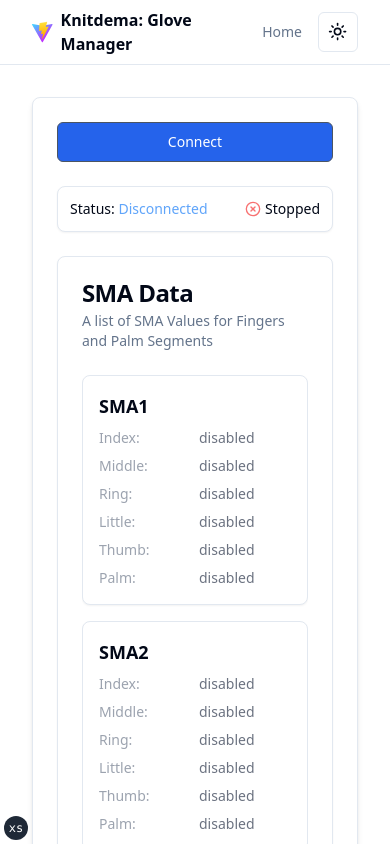
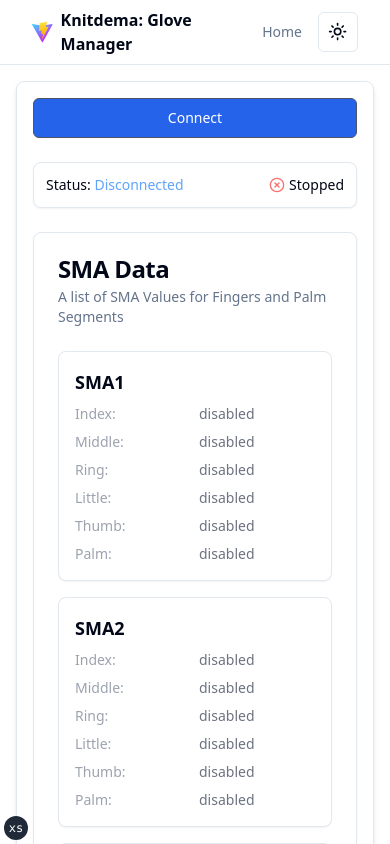
Before and after one commit to HybridBodyLab/knitdema-ble-app, a React (Vite) app: page / in a window 390 px wide. Shown: the top 844 px of the page. Built offline with nearby package versions, Linux system fonts and the light colour scheme.

Commit message:
refactor: Enhance layout and styling in BleGUI component; update auto-stop timer duration

```diff
--- a/src/components/ble-gui.tsx
+++ b/src/components/ble-gui.tsx
@@ -195,9 +195,11 @@ const BleGUI: React.FC = () => {
 	}
 
 	return (
-		<div className="flex min-h-screen flex-col items-center p-8">
-			<Card className="w-full max-w-3xl rounded-lg p-6 text-white shadow-md">
-				<div className="mb-6 flex flex-col items-center justify-between space-y-4 sm:flex-row sm:space-y-0">
+		<div className="flex min-h-screen flex-col items-center p-4 sm:p-8">
+			<Card className="w-full max-w-3xl rounded-lg p-4 text-white shadow-md sm:p-6">
+				<div className="flex flex-col space-y-4">
+					{/* Connection Button */}
+					<div className="w-full">
 						<Button
 							onClick={isConnected ? handleDisconnect : connectToBle}
 							className={`w-full rounded-md border border-gray-600 px-4 py-2 text-white sm:w-auto ${
@@ -208,8 +210,13 @@ const BleGUI: React.FC = () => {
 						>
 							{isConnected ? "Disconnect" : "Connect"}
 						</Button>
+					</div>
+
+					{/* Controls Section */}
 					{isConnected && (
-						<div className="flex items-center space-x-4">
+						<div className="flex flex-col space-y-4">
+							{/* Control Buttons */}
+							<div className="grid grid-cols-2 gap-3 sm:flex sm:flex-row sm:space-x-4">
 								<Button
 									onClick={handleStartBoard}
 									className="rounded-md border border-gray-600 bg-green-600 px-4 py-2 text-white hover:bg-green-700"
@@ -224,10 +231,15 @@ const BleGUI: React.FC = () => {
 								>
 									Stop Board
 								</Button>
+							</div>
+
+							{/* Timer Display */}
 							{isRunning && (
-								<div className="flex items-center space-x-2">
-									<span className="text-sm font-medium">Auto-stop in:</span>
-									<span className="font-mono text-lg font-bold">
+								<div className="flex items-center justify-center space-x-3 rounded-lg bg-gray-800/50 p-3 sm:justify-start">
+									<span className="text-sm font-medium text-gray-300">
+										Auto-stop in:
+									</span>
+									<span className="rounded-md bg-gray-900/50 px-3 py-1 font-mono text-xl font-bold">
 										{remainingTime}
 									</span>
 								</div>
@@ -235,11 +247,15 @@ const BleGUI: React.FC = () => {
 						</div>
 					)}
 				</div>
+
+				{/* Status and Table */}
+				<div className="mt-6">
 					<StatusPanel
 						connectionStatus={connectionStatus}
 						isRunning={isRunning}
 						errorMessage={errorMessage}
 					/>
+				</div>
 				<div className="mt-6">
 					<SMATable smaData={transformDataForSMATable(receivedData)} />
 				</div>
--- a/src/lib/constants.ts
+++ b/src/lib/constants.ts
@@ -1,2 +1,2 @@
-export const TIME_FOR_AUTO_STOP = "01:00"
-export const TIME_FOR_AUTO_STOP_IN_MINUTES = 1
+export const TIME_FOR_AUTO_STOP = "30:00"
+export const TIME_FOR_AUTO_STOP_IN_MINUTES = 30
```
Lines whose indentation alone changed are shown as unchanged.
